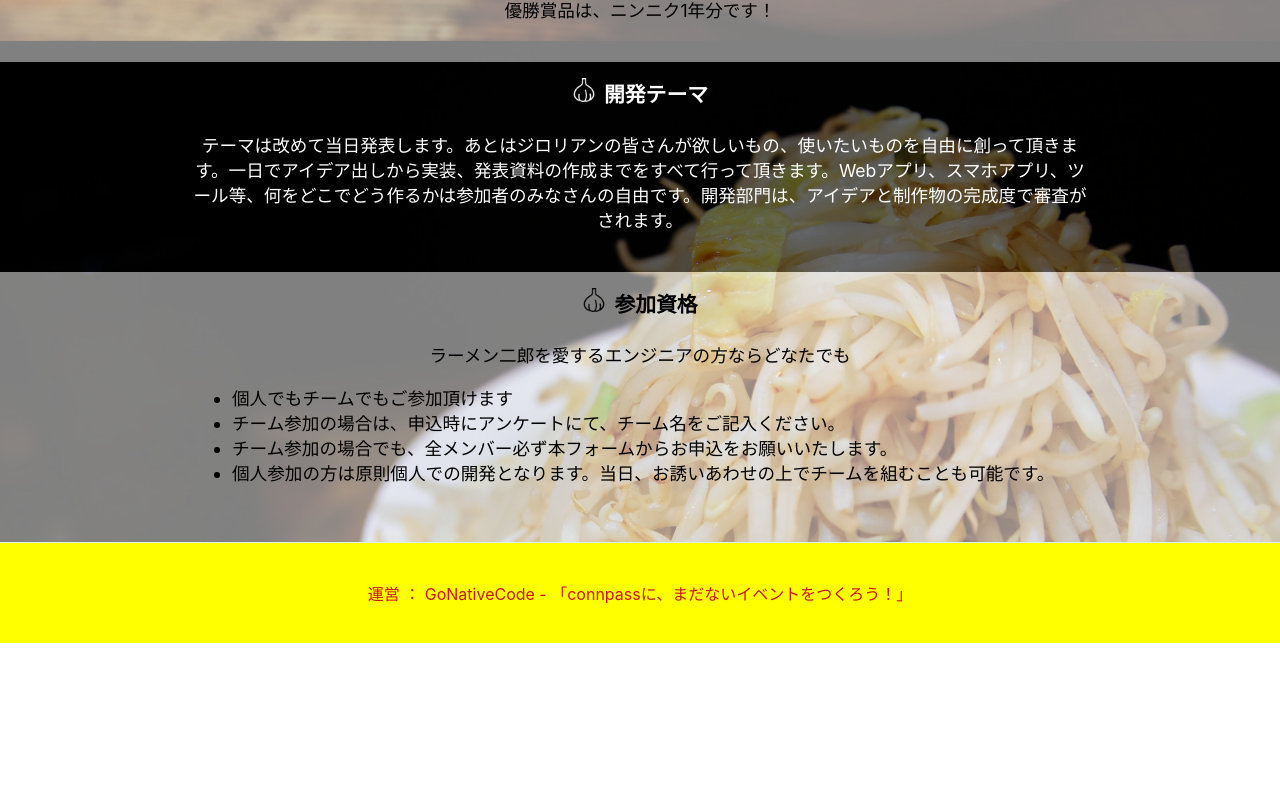
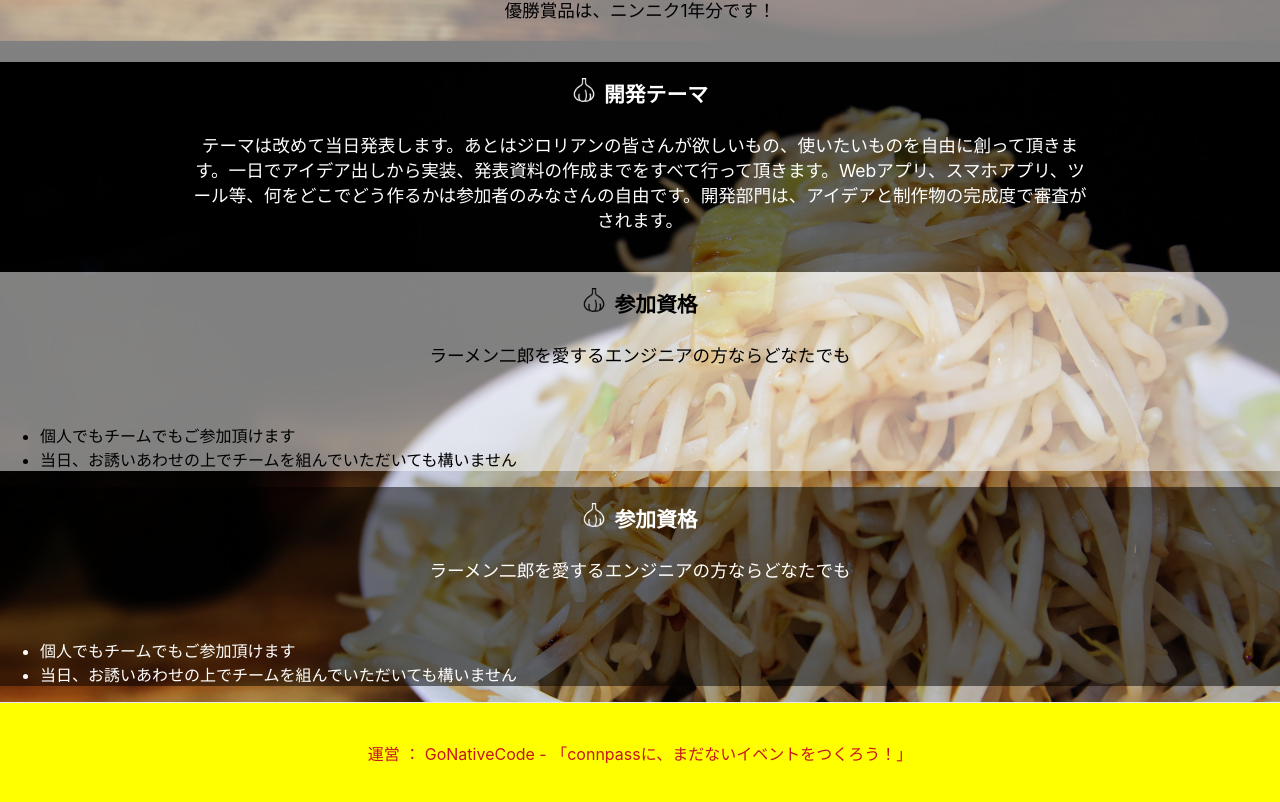
Before and after one commit to matsumana07384/jiro-hackthon-2020, a Next.js app: page / in a window 1280 px wide. Shown: the part 812-1614 px from the top of the page. Before the commit the page ends 1455 px from the top, so only its background shows below. Built offline with nearby package versions, Linux system fonts and the light colour scheme.

Commit message:
modify qualification

```diff
--- a/pages/index.js
+++ b/pages/index.js
@@ -41,9 +41,9 @@ export default function Home() {
               </p>
               <p className="text">@online</p>
             </div>
-            <p className="button">
+            <div className="button">
               <Button variant="contained" size="large" href="https://gonativecode.connpass.com/event/173348/" target="_blank" rel="noopener noreferrer">参加する</Button>
-            </p>
+            </div>
           </div>
         </div>
 
@@ -69,20 +69,29 @@ export default function Home() {
             テーマは改めて当日発表します。あとはジロリアンの皆さんが欲しいもの、使いたいものを自由に創って頂きます。一日でアイデア出しから実装、発表資料の作成までをすべて行って頂きます。Webアプリ、スマホアプリ、ツール等、何をどこでどう作るかは参加者のみなさんの自由です。開発部門は、アイデアと制作物の完成度で審査がされます。
             </p>
           </div>
-
           <div className="section white" id="qualification">
             <p className="title">
               参加資格
             </p>
-            <p className="description">
-              ラーメン二郎を愛するエンジニアの方ならどなたでも
+            <div>
+              <p className="description">ラーメン二郎を愛するエンジニアの方ならどなたでも</p>
               <ul>
                 <li>個人でもチームでもご参加頂けます</li>
-                <li>チーム参加の場合は、申込時にアンケートにて、チーム名をご記入ください。</li>
-                <li>チーム参加の場合でも、全メンバー必ず本フォームからお申込をお願いいたします。</li>
-                <li>個人参加の方は原則個人での開発となります。当日、お誘いあわせの上でチームを組むことも可能です。</li>
+                <li>当日、お誘いあわせの上でチームを組んでいただいても構いません</li>
               </ul>
+            </div>
+          </div>
+          <div className="section black" id="qualification">
+            <p className="title">
+              参加資格
             </p>
+            <div>
+              <p className="description">ラーメン二郎を愛するエンジニアの方ならどなたでも</p>
+              <ul>
+                <li>個人でもチームでもご参加頂けます</li>
+                <li>当日、お誘いあわせの上でチームを組んでいただいても構いません</li>
+              </ul>
+            </div>
           </div>
           {/* <div className="section black" id="schedule">
             <p className="title">
```
